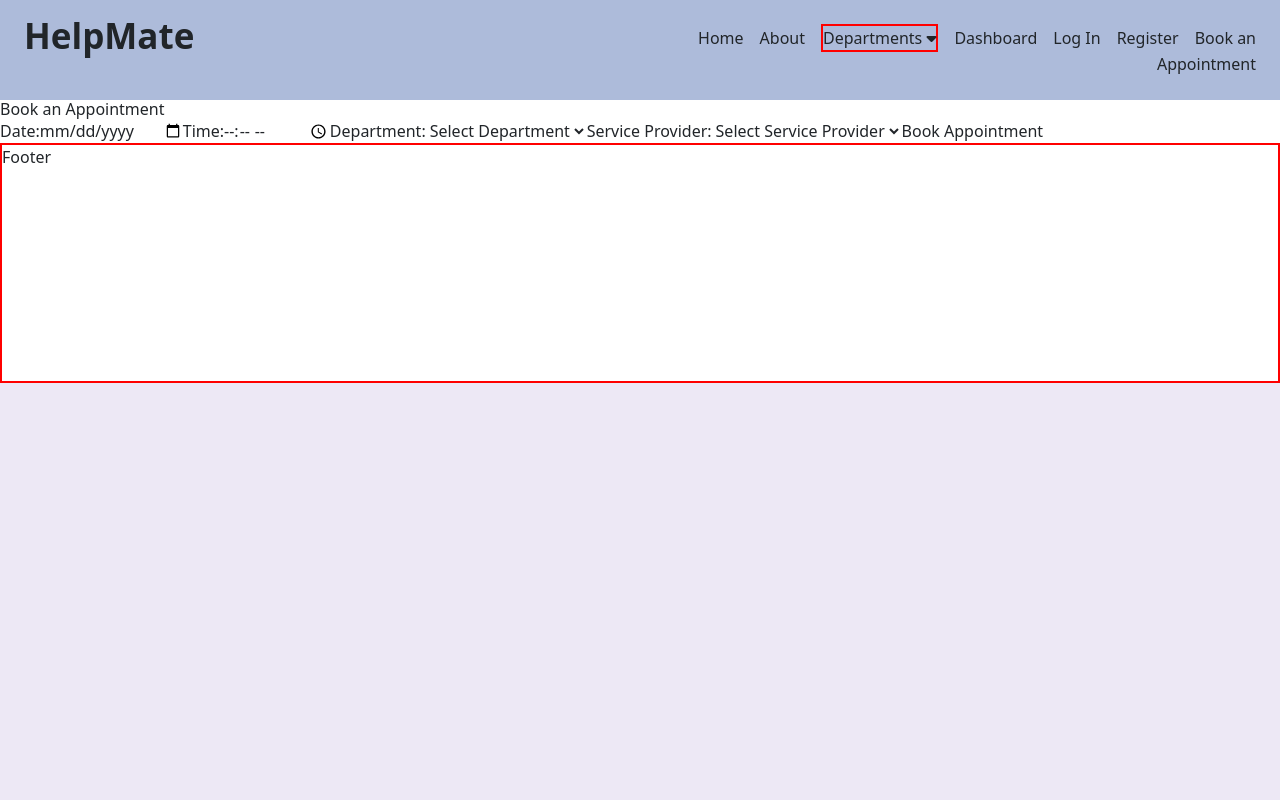
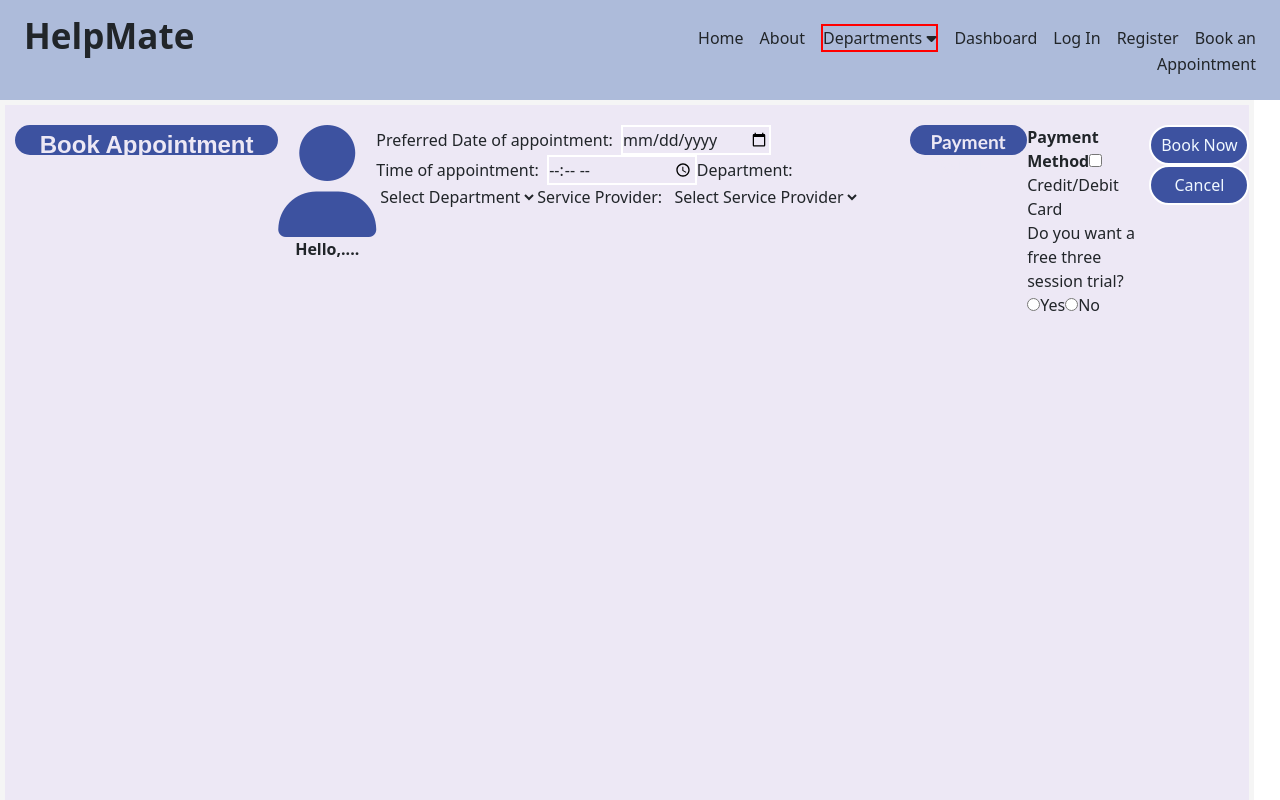
Before and after one commit to AlisuTech/techorigin_helpmate, a React (Create React App) app: page /appointment in a window 1280 px wide. Shown: the top 800 px of the page. Built offline with nearby package versions, Linux system fonts and the light colour scheme.

Commit message:
worked on the book appointment by victory

```diff
--- a/src/pages/appointment/Appointment.css
+++ b/src/pages/appointment/Appointment.css
@@ -1,5 +1,5 @@
 
-@media(min-width:200px) and (max-width:1281px) {
+@media(min-width:200px) and (max-width:3881px) {
 
     .backgrounddiv {
         background-color: #EDE8F5;
@@ -7,7 +7,7 @@
         width: 98%;
         border: 5px solid whitesmoke;
         padding-left: 10px;
-        cursor: pointer;
+        /* cursor: pointer; */
     }
 
     .bookappointment {
--- a/src/pages/appointment/Appointment.js
+++ b/src/pages/appointment/Appointment.js
@@ -6,6 +6,7 @@ import { yupResolver } from '@hookform/resolvers/yup';
 import { useForm } from 'react-hook-form';
 import { signupServiceProvider } from '../../app/serviceProvider/serviceProviderSlice';
 import { getDepartmentsAndServiceProvider } from '../../services/categoryService';
+import './Appointment.css'
 
 const Appointment = () => {
   const navigate = useNavigate();
@@ -13,7 +14,6 @@ const Appointment = () => {
   const [departments, setDepartments] = useState([]);
   const [serviceProviders, setServiceProviders] = useState([]);
 
-  //changed
   const {
     register,
     handleSubmit,
@@ -26,6 +26,11 @@ const Appointment = () => {
   const onServiceProviderSubmit = (data) => {
     console.log(data);
     dispatch(signupServiceProvider(data));
+    navigate("/login");
+  };
+
+  const Cancel = (data) => {
+    console.log(data);
     navigate("/login");
   };
 
@@ -44,13 +49,19 @@ const Appointment = () => {
 
   return (
     <>
+      <div className="backgrounddiv">
+        <div class="bookappointment2">
+          <div class="bookappointment fonts">Book Appointment</div><br></br>
+          <div class="userdiv"><i class="fas fa-user fa-7x icon icons"></i><br></br>
+            <b>Hello,....</b>
+          </div>
+
           <div>
-        <h2>Book an Appointment</h2>
-        <label for="date">Date:</label>
-        <input type="date" id="date" name="date" required {...register("date")}/>
+            <label for="date">Preferred Date of appointment: &nbsp;</label>
+            <input className='inputdesign' type="date" id="date" name="date" required {...register("date")}/>
 
-        <label for="time">Time:</label>
-        <input type="time" id="time" name="time" required {...register("time")}/>
+            <label for="time">Time of appointment: &nbsp;</label>
+            <input className='inputdesign' type="time" id="time" name="time" required {...register("time")}/>
 
             <label for="department">Department:</label>
             <select id="department" {...register("department")}>
@@ -63,8 +74,8 @@ const Appointment = () => {
 
             </select>
 
-        <label for="service_provider">Service Provider:</label>
-        <select id="serviceProvider" {...register("serviceProvider")}>
+            <label for="service_provider">Service Provider: &nbsp;</label>
+            <select id="service_provider" {...register("serviceProvider")}>
                 <option value="">Select Service Provider</option>
                 {filteredServiceProviders.map((serviceProvider, index) => (
                     <option key={index} value={serviceProvider.serviceProvider}>
@@ -73,56 +84,33 @@ const Appointment = () => {
                   ))}
 
             </select>
-
-        <button type='button' onClick={handleSubmit(onServiceProviderSubmit)}>Book Appointment</button>
+          </div>
+          <br></br>
+          <div class="paymentdetails fonts2">Payment Details</div>
+          <div>
+            <p><strong>Payment Method</strong>
+              <span>
+                <input type='checkbox' id='creditcard'/>
+                <label htmlFor='creditcard'>Credit/Debit Card</label>
+              </span>
+            </p>
+            <p> Do you want a free three session trial?</p>
+            <p>
+              <input type='radio' name='choose' id='yes'/>
+              <label htmlFor='yes'>Yes</label>
+              <input type='radio' name='choose' id='no'/>
+              <label htmlFor='no'>No</label>
+            </p>
+          </div>
+          <div>
+            <button type='button' className='buttons' onClick={handleSubmit(onServiceProviderSubmit)}>Book Now</button>
+            <button type='button' className='buttons' onClick={Cancel}>Cancel</button>
 
           </div>
-
+        </div>
+      </div>
     </>
   )
 }
 
 export default Appointment
-/**
- *
- *  <div class="backgrounddiv">
-        <div class="bookappointment2">
-        <div class="bookappointment fonts">Book Appointment</div></div><br><br>
-        <div class="userdiv"><i class="fas fa-user fa-7x icon icons"></i><br>
-            <b>Hello,....</b>
-        </div>
-
-        <div>
-            <p>Preferred Date of appointment: &nbsp;<input type="date" placeholder="Date" class="inputdesign">
-            </p>
-            <p> Service Provider: &nbsp;<input list="search" class="inputdesign" /><datalist id="search">
-                        <option>DR.Gideon</option>
-                        <option>DR. Jose</option>
-                        <option>DR. Ihuoma</option>
-                        <option>DR. victory</option>
-                        <option>DR. Joy</option>
-                        <option>DR. Humphrey</option>
-                        <option>DR. Esohe</option>
-                    </datalist></p>
-            <p> Time of appointment: &nbsp;<input type="time" placeholder="time" class="inputdesign"></p>
-        </div>
-        <br>
-        <div class="paymentdetails fonts2"> Payment Details</div>
-        <div>
-            <p><strong>Payment Method</strong>
-                <span> <input type="checkbox" id="creditcard" ;>
-                    <label for="creditcard" ;>Credit/Debit Card</label></span>
-            </p>
-            <p> Do you want a free three session trial?</p>
-            <p> <input type="radio" name="choose" id="yes">
-                <label for="yes">Yes</label>
-                    <input type="radio" name="choose" id="no">
-                    <label for="no">No</label>
-            </p>
-        </div>
-        <div>
-            <button class="buttons">Cancel</button>&nbsp;&nbsp;&nbsp;<button class="buttons">Book Now</button>
-        </div>
-    </div>
- *
- */
```
Lines whose indentation alone changed are shown as unchanged.
